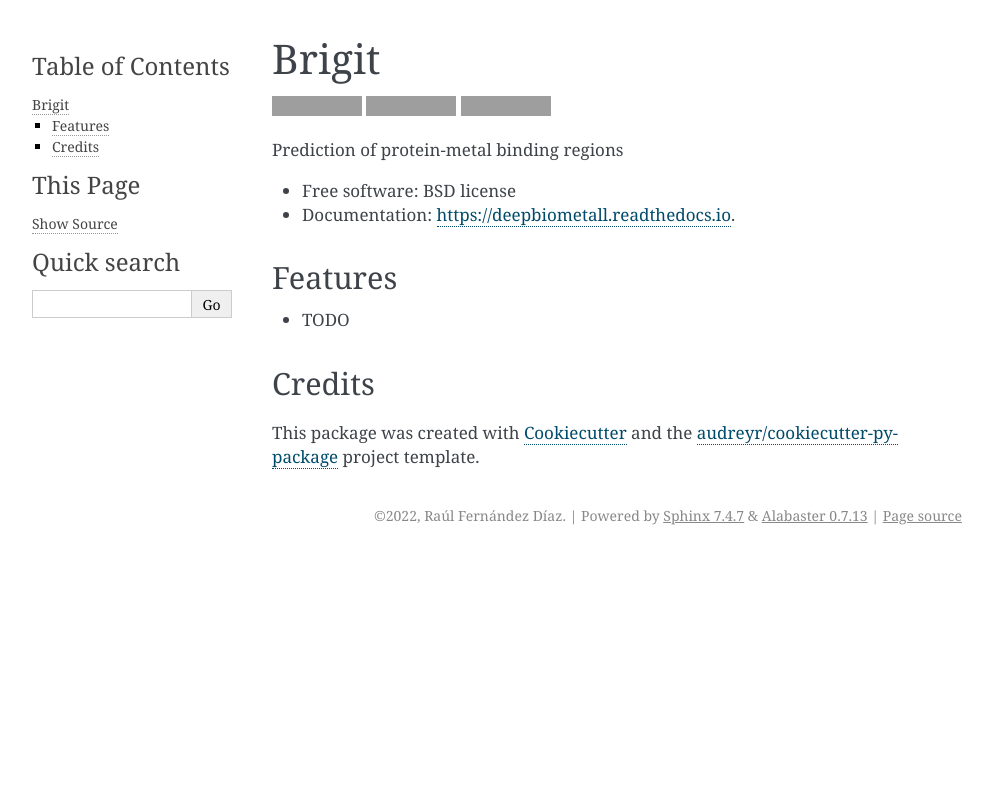
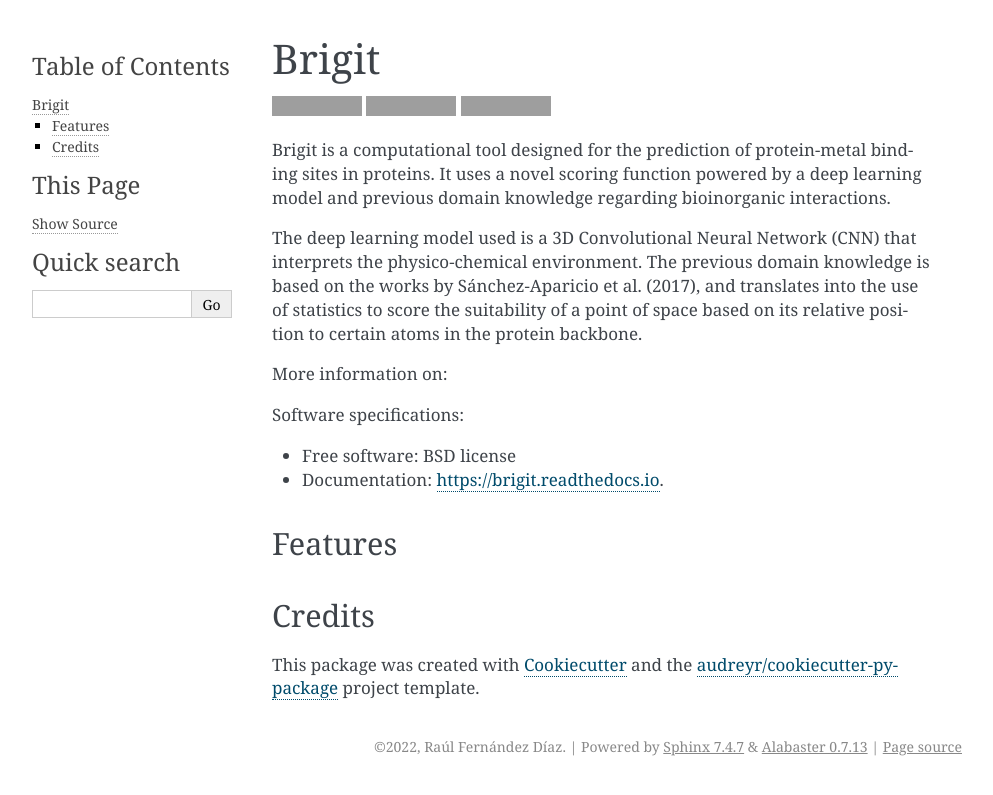
Before and after one commit to RaulFD-creator/biobrigit, a Sphinx documentation site: the page built from docs/readme.rst, in a window 1280 px wide. Shown: the top 795 px of the page, without its empty margins (148-1141 px from the left). Built offline with Sphinx 7.4.7, drawn with Linux system fonts in a browser that asks for light colours; pages that are not in the unit, such as notebooks, are missing from menus; grey boxes are pictures that could not be loaded.

Commit message:
Smaller changes

```diff
--- a/README.rst
+++ b/README.rst
@@ -3,30 +3,39 @@ Brigit
 ===============
 
 
-.. image:: https://img.shields.io/pypi/v/brigitpredictor.svg
-        :target: https://pypi.python.org/pypi/brigitpredictor
+.. image:: https://img.shields.io/pypi/v/brigit.svg
+        :target: https://pypi.python.org/pypi/brigit
 
-.. image:: https://img.shields.io/travis/RaulFD-creator/brigitpredictor.svg
-        :target: https://travis-ci.com/RaulFD-creator/brigitpredictor
+.. image:: https://img.shields.io/travis/RaulFD-creator/brigit.svg
+        :target: https://travis-ci.com/RaulFD-creator/brigit
 
-.. image:: https://readthedocs.org/projects/brigitpredictor/badge/?version=latest
-        :target: https://brigitpredictor.readthedocs.io/en/latest/?version=latest
+.. image:: https://readthedocs.org/projects/brigit/badge/?version=latest
+        :target: https://brigit.readthedocs.io/en/latest/?version=latest
         :alt: Documentation Status
 
 
 
+Brigit is a computational tool designed for the prediction of protein-metal
+binding sites in proteins. It uses a novel scoring function powered by
+a deep learning model and previous domain knowledge regarding bioinorganic
+interactions.
 
-Prediction of protein-metal binding regions
+The deep learning model used is a 3D Convolutional Neural Network (CNN) that
+interprets the physico-chemical environment. The previous domain knowledge is
+based on the works by Sánchez-Aparicio et al. (2017), and translates into the
+use of statistics to score the suitability of a point of space based on its
+relative position to certain atoms in the protein backbone.
 
+More information on:
+
+Software specifications:
 
 * Free software: BSD license
-* Documentation: https://deepbiometall.readthedocs.io.
-
+* Documentation: https://brigit.readthedocs.io.
 
 Features
 --------
 
-* TODO
 
 Credits
 -------
--- a/docs/conf.py
+++ b/docs/conf.py
@@ -108,11 +108,11 @@ htmlhelp_basename = 'brigitdoc'
 latex_elements = {
     # The paper size ('letterpaper' or 'a4paper').
     #
-    # 'papersize': 'letterpaper',
+    'papersize': 'letterpaper',
 
     # The font size ('10pt', '11pt' or '12pt').
     #
-    # 'pointsize': '10pt',
+    'pointsize': '10pt',
 
     # Additional stuff for the LaTeX preamble.
     #
--- a/docs/index.rst
+++ b/docs/index.rst
@@ -8,7 +8,6 @@ Welcome to Brigit's documentation!
    readme
    installation
    usage
-   modules
    contributing
    authors
    history
```
Also changed, not shown: docs/usage.rst (+42 -0 lines), 7 other files.
